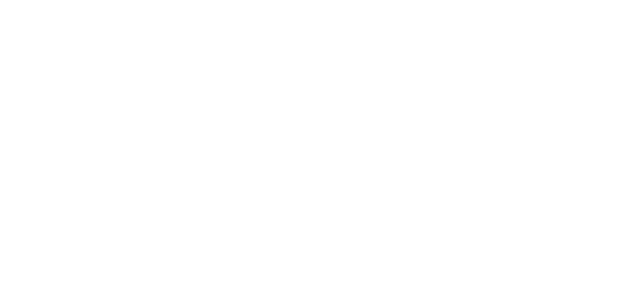
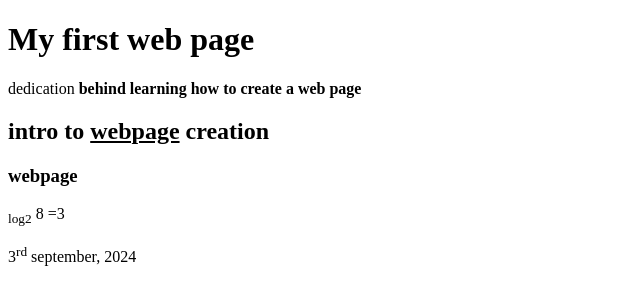
Before and after one commit to Abuuze17/second-html, a plain HTML site: page index.html in a window 1280 px wide. Shown: the whole page, without its empty margins (0-640 px from the left). Drawn offline with Linux system fonts and the light colour scheme.

Commit message:
initial commit

```diff
--- a/index.html
+++ b/index.html
@@ -1 +1,15 @@
 <!-- This is my second html line -->
+<!DOCTYPE html>
+<html>
+    <head>
+        <title>Web intro</title>
+    </head>
+    <body>
+        <h1>My first web page</h1>
+        <p> dedication <b>behind learning how to create a web page</p></b>
+        <h2>intro to <u>webpage</u> creation</h2>
+        <h3>webpage</h3>
+        <p>  <sub>log2</sub> 8 =3 </p>
+        <p>3<sup>rd</sup> september, 2024</p>
+    </body>
+</html>
```
